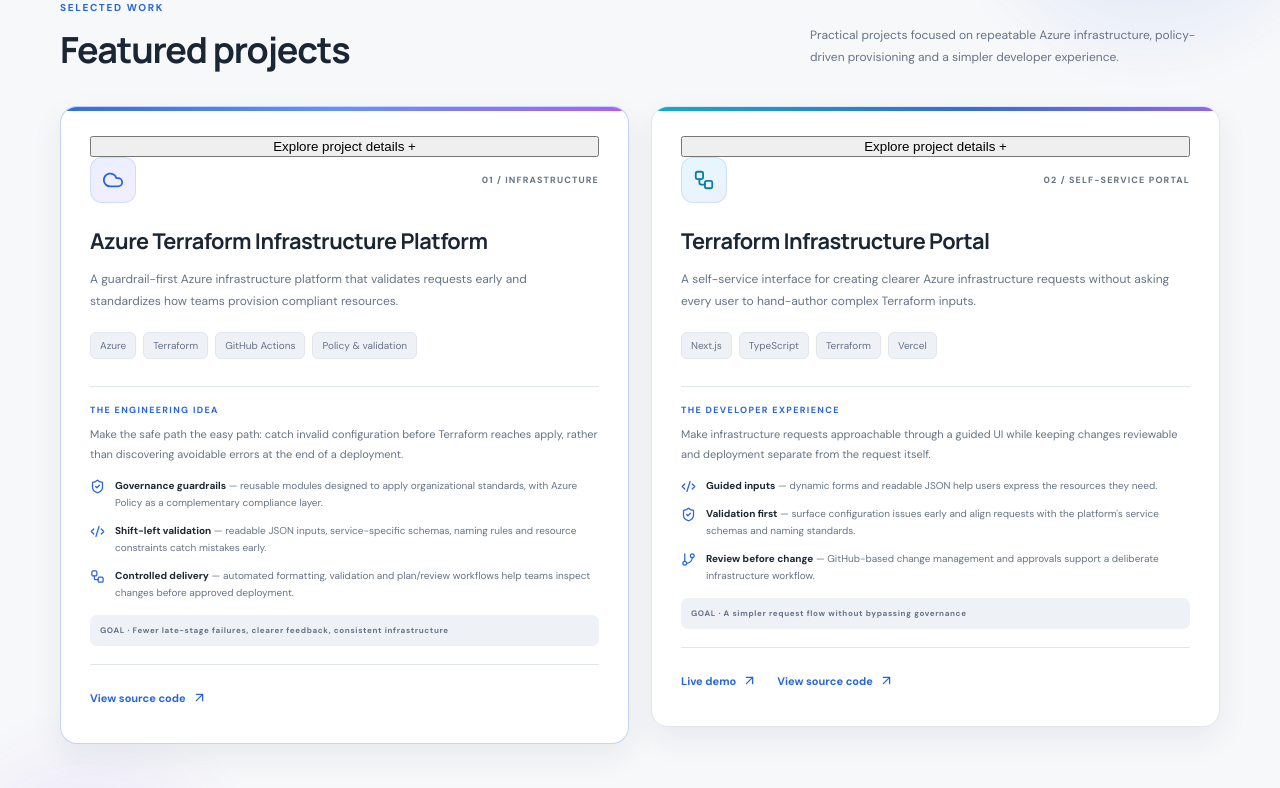
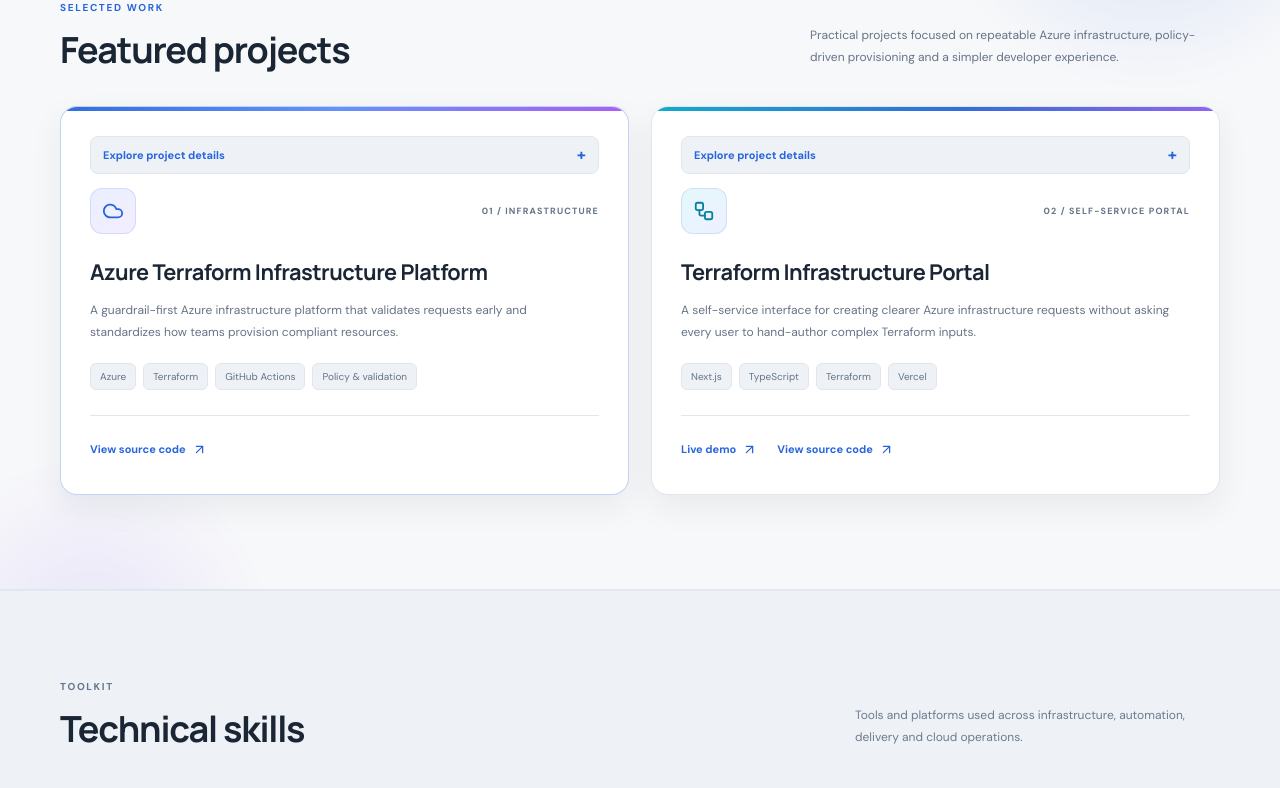
Before and after one commit to Arun-Negi/arun-cloud-portfolio, a React (Vite) app: page / in a window 1280 px wide. Shown: the part 2220-3008 px from the top of the page. Built offline with nearby package versions, Linux system fonts and the light colour scheme.

Commit message:
Keep project details collapsed on touch devices

```diff
--- a/src/styles.css
+++ b/src/styles.css
@@ -332,9 +332,29 @@
 .project-hover-details li>svg{margin-top:2px;color:var(--blue)}
 .project-hover-details li b{color:var(--text-main);font-weight:800}
 .project-detail-outcome{display:block;margin-top:14px;padding:9px 10px;border-radius:7px;background:var(--surface-soft);color:var(--text-muted);font-size:8px;line-height:1.6;font-weight:800;letter-spacing:.65px}
+/* Touch screens use an explicit per-card toggle instead of permanently open details */
+.project-details-toggle{display:none}
 @media(hover:none){
-  .project-hover-details{max-height:none;opacity:1;transform:none;margin:2px 0 18px;padding:17px 0 0;border-top-width:1px}
+  .projects-showcase .project-details-toggle{
+    display:flex;align-items:center;justify-content:space-between;gap:12px;width:100%;
+    margin:0 0 14px;padding:10px 12px;border:1px solid var(--border-color);border-radius:8px;
+    background:var(--surface-soft);color:var(--blue);font:700 11px 'DM Sans',sans-serif;
+    text-align:left;cursor:pointer
+  }
+  .project-details-toggle span{font-size:16px;line-height:1}
+  .projects-showcase .project-hover-details,
+  .projects-showcase .project-card:hover .project-hover-details,
+  .projects-showcase .project-card:focus-within .project-hover-details{
+    max-height:0;opacity:0;transform:translateY(8px);margin:0;padding:0;border-top-width:0;
+    pointer-events:none
+  }
+  .projects-showcase .project-card.is-details-open .project-hover-details{
+    max-height:700px;opacity:1;transform:none;margin:2px 0 18px;padding:17px 0 0;
+    border-top-width:1px;pointer-events:auto
+  }
 }
+.projects-showcase .project-details-toggle:focus-visible{outline:2px solid var(--blue);outline-offset:3px}
+
 @media(prefers-reduced-motion:reduce){
   .project-hover-details{transition:none}
 }
```
